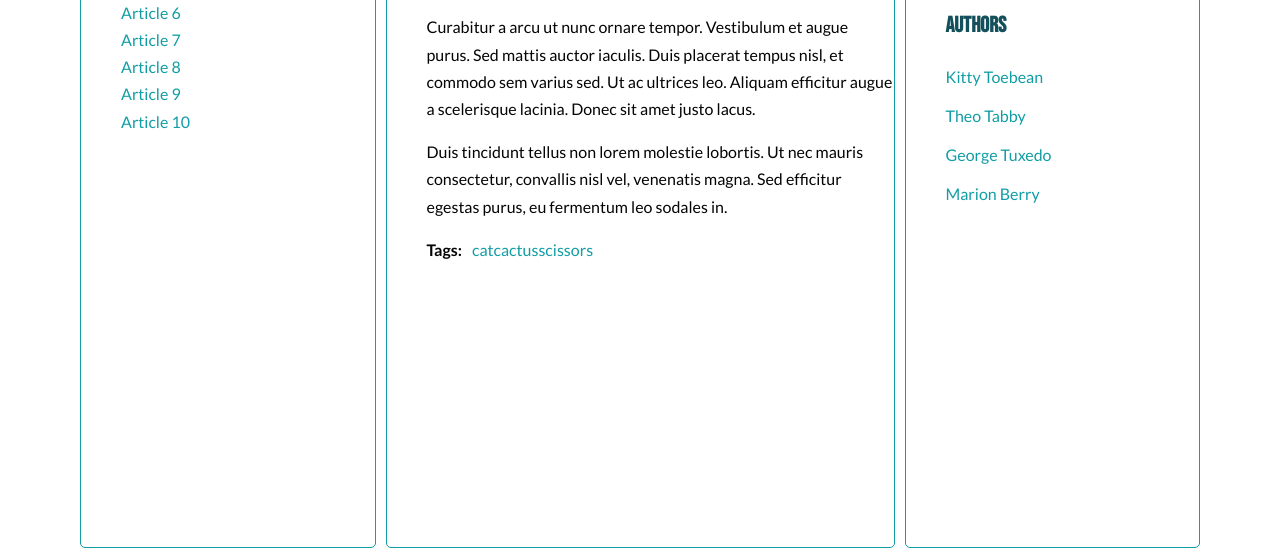
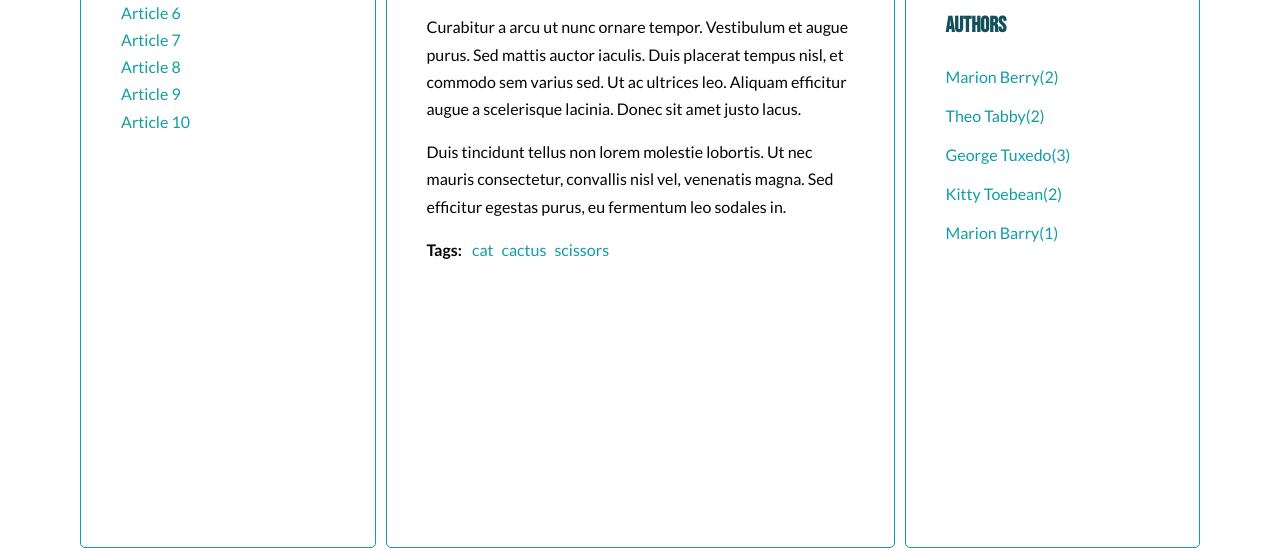
Before and after one commit to sylwiapaprzycka/javascript-blog, a website: page index.html in a window 1280 px wide. Shown: the part 456-1004 px from the top of the page. Drawn offline with Linux system fonts and the light colour scheme.

Commit message:
Add authors list

```diff
--- a/index.html
+++ b/index.html
@@ -182,26 +182,6 @@
                   </ul>
                   <h2 class="section-title">Authors</h2>
                   <ul class="list authors">
-                    <li>
-                      <a href="#">
-                        <span class="author-name">Kitty Toebean</span>
-                      </a>
-                    </li>
-                    <li>
-                      <a href="#">
-                        <span class="author-name">Theo Tabby</span>
-                      </a>
-                    </li>
-                    <li>
-                      <a href="#">
-                        <span class="author-name">George Tuxedo</span>
-                      </a>
-                    </li>
-                    <li>
-                      <a href="#">
-                        <span class="author-name">Marion Berry</span>
-                      </a>
-                    </li>
                   </ul>
                 </aside>
               </main>
--- a/js/script.js
+++ b/js/script.js
@@ -1,6 +1,6 @@
 'use strict';
 
-function titleClickHandler(event){
+function titleClickHandler(event) {
     event.preventDefault();
     const clickedElement = this;
     console.log('Link was clicked!');
@@ -14,7 +14,6 @@ function titleClickHandler(event){
     for (let activeLink of activeLinks) {
         activeLink.classList.remove('active');
     }
-
 
     /* [DONE] add class 'active' to the clicked link */
     clickedElement.classList.add('active');
@@ -49,9 +48,10 @@ const optArticleSelector = '.post',
     optArticleAuthorSelector = '.post-author',
     optTagsListSelector = '.tags.list',
     optCloudClassCount = 5,
-    optCloudClassPrefix = 'tag-size-';
+    optCloudClassPrefix = 'tag-size-',
+    optAuthorsListSelector = '.authors.list';
 
-function generateTitleLinks(customSelector = ''){
+function generateTitleLinks(customSelector = '') {
 
   /* remove contents of titleList */
   const titleList = document.querySelector(optTitleListSelector);
@@ -64,20 +64,15 @@ function generateTitleLinks(customSelector = ''){
   let html = '';
 
       for (let article of articles) {
-
           /* get the article id */
           const articleId = article.getAttribute('id');
-
           /* find the title element */
           const articleTitle = article.querySelector(optTitleSelector).innerHTML;
-
           /* get the title from the title element */
           const linkHTML = '<li><a href="#' + articleId + '"><span>' + articleTitle + '</span></a></li>';
           console.log(linkHTML);
-
           /* create HTML of the link */
           // titleList.insertAdjacentHTML('beforeend', linkHTML);
-
           /* insert link into titleList */
           html = html + linkHTML;
       }
@@ -93,11 +88,17 @@ function generateTitleLinks(customSelector = ''){
 generateTitleLinks();
 
 function calculateTagsParams(tags) {
-  const params = {max: 0, min: 999999};
+  const MAX = 0;
+  const MIN = 999999;
+  const params = {max: MAX, min: MIN};
+
     for (let tag in tags) {
+        // if (!tags.hasOwnProperty(tag)) {
+        //   return;
+        // }
         params.max = Math.max(tags[tag], params.max);
         params.min = Math.min(tags[tag], params.min);
-        console.log(tag + ' is used ' + tags[tag] + ' times');
+        console.log(`${tag}is used${tags[tag]}times`);
     }
   return params;
 }
@@ -110,9 +111,9 @@ function caclulateTagClass(count, params) {
   return optCloudClassPrefix + classNumber;
 }
 
-function generateTags(){
+function generateTags() {
   /* [NEW] create a new variable allTags with an empty object */
-  let allTags = {};
+  const allTags = {};
   /* find all articles */
   const articles = document.querySelectorAll(optArticleSelector);
 
@@ -145,11 +146,11 @@ function generateTags(){
             console.log(tag);
             html = html + tagHTML;
               /* [NEW] check if this link is NOT already in allTags */
-              if(!allTags.hasOwnProperty(tag)){
+              if (allTags[tag]) {
               /* [NEW] add generated code to allTags array */
+                allTags[tag]++;
+              } else {
                 allTags[tag] = 1;
-              } else {
-                allTags[tag]++;
               }
 
         /* END LOOP: for each tag */
@@ -161,7 +162,7 @@ function generateTags(){
     /* END LOOP: for every article: */
     }
      /* [NEW] find list of tags in right column */
-    const tagList = document.querySelector('.tags');
+    const tagList = document.querySelector(optTagsListSelector);
 
     /* [NEW] create variable for all links HTML code*/
     let allTagsHTML = '';
@@ -183,7 +184,7 @@ function generateTags(){
 
 generateTags();
 
-function tagClickHandler(event){
+function tagClickHandler(event) {
 
   /* prevent default action for this event */
   event.preventDefault();
@@ -228,7 +229,7 @@ function tagClickHandler(event){
 }
 
 
-function addClickListenersToTags(){
+function addClickListenersToTags() {
 
   /* find all links to tags */
 const linksToTags = document.querySelectorAll('a[href^="#tag-"]');
@@ -246,7 +247,24 @@ console.log(linksToTags);
 
 addClickListenersToTags();
 
+function calculateAuthorsParams(authors) {
+  const MAX = 0;
+  const MIN = 99999;
+  const params = { max: MAX, min: MIN };
+    for (let author in authors) {
+      // if (!authors.hasOwnProperty(author)) {
+      //   return;
+      // }
+        params.max = Math.max(authors[author], params.max);
+        params.min = Math.min(authors[author], params.min);
+        console.log(author + ' is used ' + authors[author] + ' times');
+    }
+  return params;
+}
+
 function generateAuthors() {
+  /* [NEW] create a new variable allTags with an empty object */
+  let allAuthors = {};
   const articles = document.querySelectorAll(optArticleSelector);
     for (let article of articles) {
         const authorWrapper = article.querySelector(optArticleAuthorSelector);
@@ -256,9 +274,25 @@ function generateAuthors() {
         const authorLink = '<a href="#author-' + articleAuthor + '"><span>by ' + articleAuthor + '</span></a>';
         html = html + authorLink
         console.log(authorLink);
+        if (allAuthors[articleAuthor]) {
+          allAuthors[articleAuthor]++;
+        } else {
+          allAuthors[articleAuthor] = 1;
+        }
         authorWrapper.innerHTML = html;
     }
+
+  const authorList = document.querySelector(optAuthorsListSelector);
+  let allAuthorsHTML = '';
+  const authorsParams = calculateAuthorsParams(allAuthors);
+  console.log('authorsParams:', authorsParams);
+    for (let articleAuthor in allAuthors) {
+        allAuthorsHTML += '<li><a href="#author-' + articleAuthor  + caclulateTagClass(allAuthors[articleAuthor], authorsParams) + '"><span>' + articleAuthor + '(' + allAuthors[articleAuthor] + ')</span> </a></li>';
+        console.log('allAuthorsHTML:', allAuthorsHTML);
   }
+  authorList.innerHTML = allAuthorsHTML;
+}
+
 generateAuthors();
 
 function authorClickHandler(event) {
@@ -281,7 +315,7 @@ function authorClickHandler(event) {
   generateTitleLinks('[data-author="' + authorName + '"]');
 }
 
-function addClickListenersToAuthors(){
+function addClickListenersToAuthors() {
 const linksToAuthors = document.querySelectorAll('a[href^="#author-"]');
 console.log(linksToAuthors);
     for (let link of linksToAuthors) {
--- a/package.json
+++ b/package.json
@@ -32,6 +32,7 @@
     "mkdirp": "^1.0.4",
     "node-sass": "^4.14.1",
     "npm-run-all": "^4.1.5",
-    "onchange": "^7.0.2"
+    "onchange": "^7.0.2",
+    "stylelint": "^13.6.1"
   }
 }
--- a/sass/style.scss
+++ b/sass/style.scss
@@ -164,6 +164,7 @@ a:hover {
   li {
     display: inline-block;
     color: $color-medium;
+    margin-right: 8px;
   }
 }
 
@@ -207,4 +208,5 @@ a:hover {
 
 .post-content {
   font-weight: 400;
+  padding-right: 40px;
 }
```
Also changed, not shown: css/style.css, 2 other files. Lines whose indentation alone changed are shown as unchanged.
